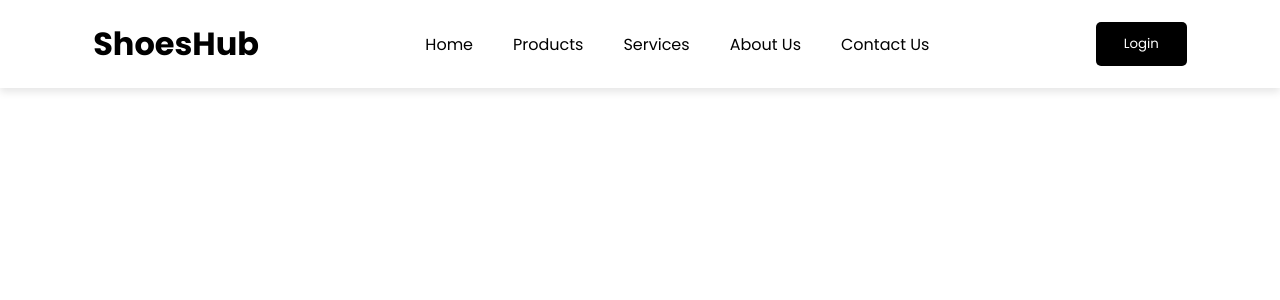
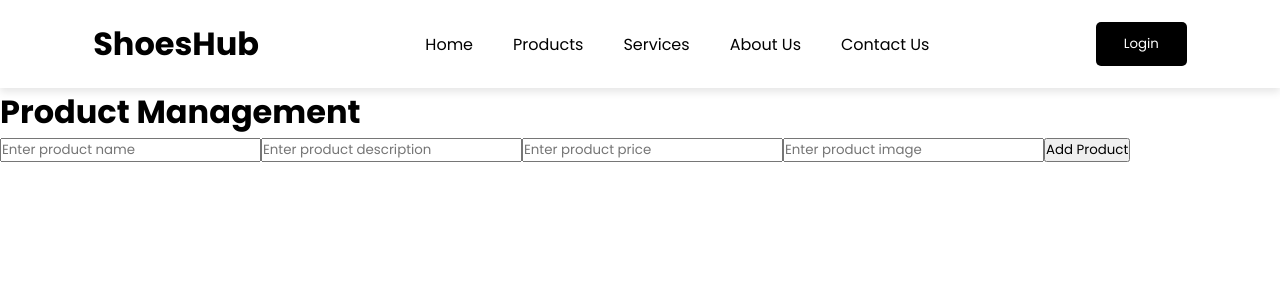
Before and after one commit to JAYANTI-THAKOR-941/shoes_hub, a React (Vite) app: page /manage-products in a window 1280 px wide. Shown: the top 300 px of the page. Built offline with nearby package versions, Linux system fonts and the light colour scheme.

Commit message:
Create product AND Get Products

```diff
--- a/src/App.jsx
+++ b/src/App.jsx
@@ -9,6 +9,7 @@ import About from './pages/About'
 import Contact from './pages/Contact'
 import Login from './pages/Login'
 import Register from './pages/Register'
+import ProductManagement from './admin/ProductManagement'
 
 const App = () => {
   return (
@@ -22,6 +23,7 @@ const App = () => {
           <Route path='/contact' element={<Contact/>} />
           <Route path='/login' element={<Login/>} />
           <Route path='/register' element={<Register/>} />
+          <Route path='/manage-products' element={<ProductManagement/>}/>
       </Routes>
     </div>
   )
--- /dev/null
+++ b/src/admin/ProductManagement.jsx
@@ -0,0 +1,65 @@
+import { useEffect, useState } from "react";
+
+const ProductManagement = ()=>{
+
+    const [products,setProducts] = useState(()=>{
+        const allProducts = localStorage.getItem('products');
+        return allProducts ? JSON.parse(allProducts):[];
+    });
+
+    const [name,setName] = useState("");
+    const [description,setDescription] = useState("");
+    const [price,setPrice] = useState("");
+    const [image,setImage] = useState("");
+
+    // const [form,setForm] = useState([]);
+
+    // const handleChange = (e)=>{
+    //     setForm({...form,[e.target.name]:e.target.value});
+    // }
+
+
+    useEffect(()=>{
+        localStorage.setItem('products',JSON.stringify(products));
+    },[products])
+
+    const handleSubmit = (e)=>{
+        e.preventDefault();
+
+        let updatedProducts;
+
+        updatedProducts = {
+            id:Date.now(),
+            name:name,
+            description:description,
+            price:price,
+            image:image
+        }
+
+        setProducts([...products,updatedProducts]);
+        alert("Product Added Successfully.!");
+
+        setName("");
+        setDescription("");
+        setPrice("");
+        setImage("");
+
+    }
+
+    return(
+        <>
+            <h1>Product Management</h1>
+
+            <form onSubmit={handleSubmit}>
+                <input type="text" name="name" value={name} onChange={(e)=>setName(e.target.value)} placeholder="Enter product name" />
+                <input type="text" name="description" value={description} onChange={(e)=>setDescription(e.target.value)} placeholder="Enter product description" />
+
+                <input type="text" name="price" value={price} onChange={(e)=>setPrice(e.target.value)} placeholder="Enter product price" />
+                <input type="text" name="image" value={image} onChange={(e)=>setImage(e.target.value)} placeholder="Enter product image" />
+                <button>Add Product</button>
+            </form>
+        </>
+    )
+}
+
+export default ProductManagement;
--- a/src/pages/Products.jsx
+++ b/src/pages/Products.jsx
@@ -1,8 +1,29 @@
 import React from 'react'
 
 const Products = () => {
+
+
+  const products = JSON.parse(localStorage.getItem('products'));
+
   return (
-    <div>Products</div>
+    <div>
+      <h1>Explore Our Products</h1>
+      {
+        !products ? <h2>Product Not Found.!!</h2> : <>
+          {
+            products.map((p) => (
+              <div className="product-card" key={p.id}>
+                <img src={p.image} alt="" />
+                <h3>{p.name}</h3>
+                <p>{p.description}</p>
+                <p>{p.price}</p>
+                <button>View Details</button>
+              </div>
+            ))
+          }
+        </>
+      }
+    </div>
   )
 }
 
```
